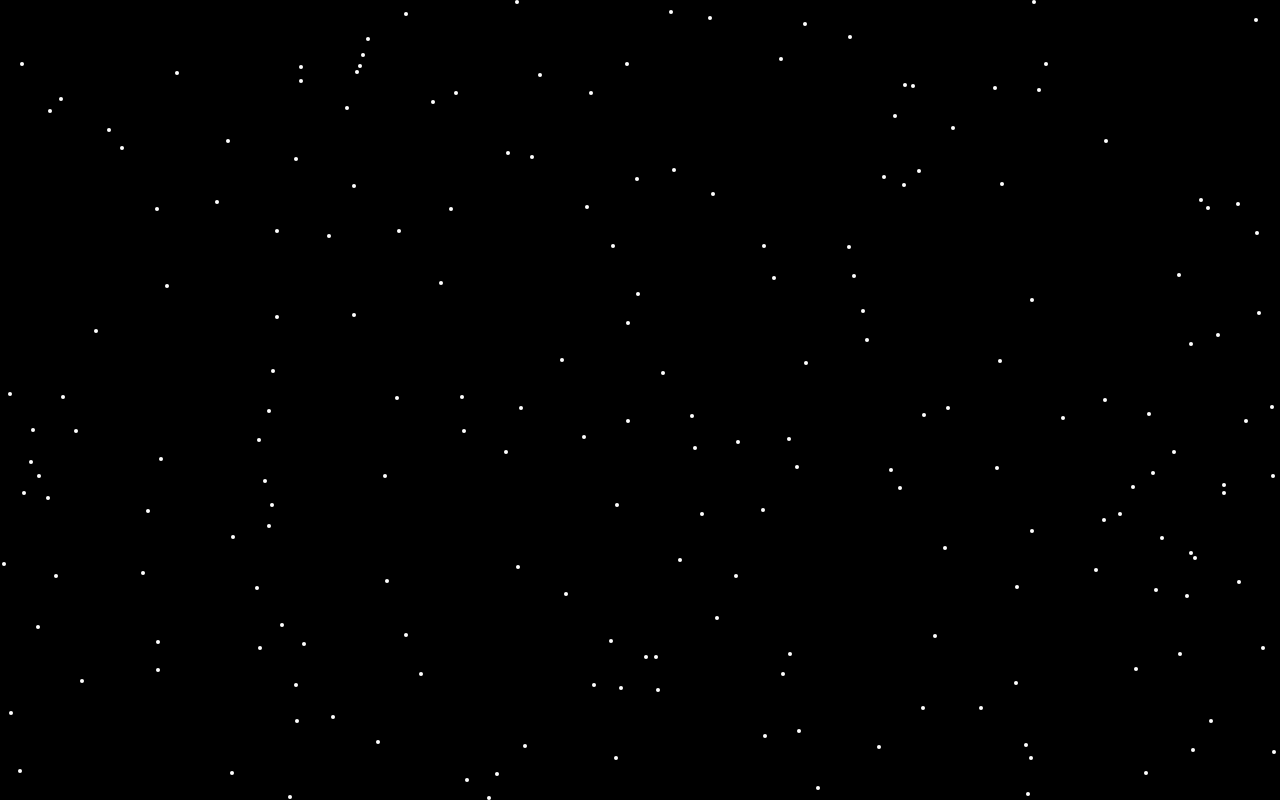
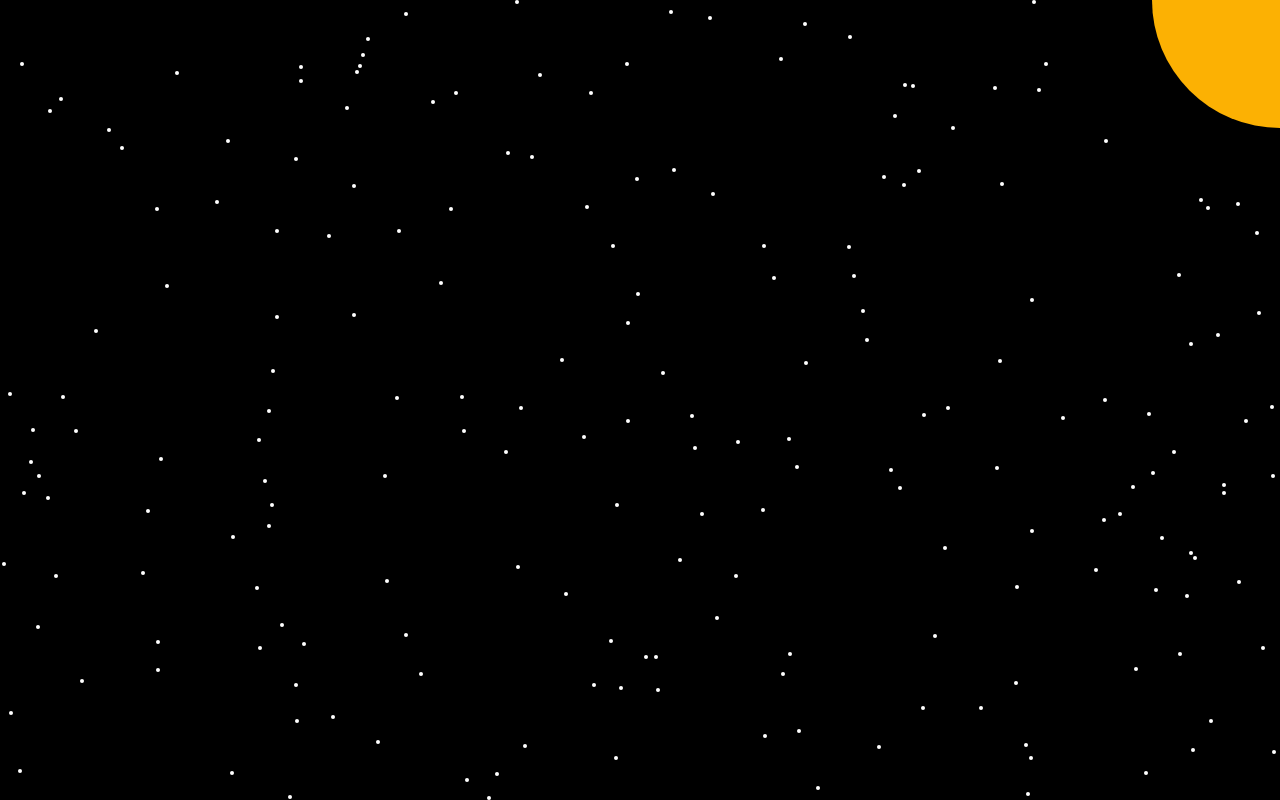
Before and after one commit to benjaminbrewerton/Portfolio, a plain HTML site: page index.html in a window 1280 px wide. Drawn offline with Linux system fonts and the light colour scheme.

Commit message:
Added Sun Drawing

```diff
--- a/css/main.css
+++ b/css/main.css
@@ -9,12 +9,19 @@ body {
 /*
   Initialise the canvas positioning
 */
-#background-canvas {
+.background-canvas {
   position: absolute;
+}
+
+#star-canvas {
+  margin: 0;
   top: 0;
   left: 0;
-  margin: 0;
 
   width: 100%;
   height: 100%;
 }
+
+#sun-canvas {
+
+}
--- a/index.html
+++ b/index.html
@@ -16,10 +16,10 @@
   <!-- JAVASCRIPT -->
   <script src="js/API.js"></script>
   <script src="js/render_background.js"></script>
+  <script src="js/render_sun.js"></script>
   <script type="text/javascript">
-    window.onload = function doBackground() {
-      renderStars();
-    }
+    // load it
+    window.onload = load;
   </script>
 
 </head>
--- a/js/API.js
+++ b/js/API.js
@@ -42,3 +42,9 @@ function getDocumentHeight() {
       document.documentElement["offsetHeight"]
     );
 }
+
+// Function to execute all load sequences
+function load() {
+    renderStars();
+    renderSun();
+}
--- a/js/render_background.js
+++ b/js/render_background.js
@@ -1,7 +1,7 @@
 var radius = 2; // Static variable for the radius of a star
 
 // Function to initialise the background canvas
-function initCanvas() {
+function initBackgroundCanvas(canv_id) {
     var canvas = {};
 
     // initialise the canvas parameters
@@ -9,7 +9,8 @@ function initCanvas() {
     canvas.context = canvas.node.getContext('2d');
     canvas.node.width = getDocumentWidth();
     canvas.node.height = getDocumentHeight();
-    canvas.node.id = "background-canvas";
+    canvas.node.className = "background-canvas";
+    canvas.node.id = canv_id;
 
     // append canvas to body
     document.body.appendChild(canvas.node);
@@ -48,12 +49,12 @@ function createLocations() {
 
 // Function to render the stars onto the background a specified number of times
 function renderStars() {
-    var canv = document.getElementById('background-canvas');
+    var canv = document.getElementById('star-canvas');
 
     // check if the canvas exists
     if(!canv) {
         // Initialise the document background
-        canv = initCanvas();
+        canv = initBackgroundCanvas("star-canvas");
         createLocations();
     }
 
@@ -79,4 +80,5 @@ function renderStars() {
     }
 }
 
+// check for a window resize
 window.addEventListener('resize', renderStars);
--- /dev/null
+++ b/js/render_sun.js
@@ -0,0 +1,69 @@
+var sun_percent_width = 0.1; // percentage width the sun should occupy
+
+// Function to initialise the star canvas
+function initSunCanvas(canv_id) {
+    var canvas = {};
+
+    // initialise the canvas parameters
+    canvas.node = document.createElement('canvas');
+    canvas.context = canvas.node.getContext('2d');
+    var square = document.body.clientWidth * sun_percent_width; // The sides of the canvas should be this width [square]
+    canvas.node.width = square;
+    canvas.node.height = square;
+    canvas.node.className = "background-canvas";
+    canvas.node.id = canv_id;
+    canvas.node.style.marginLeft = (document.body.clientWidth - square).toString() + "px"; // set the margin to align to the right
+
+    // append canvas to body
+    document.body.appendChild(canvas.node);
+
+    // return the canvas element
+    return canvas;
+}
+
+// Function to draw the sun
+function drawSun(ctx, loc_x, loc_y) {
+    // Draw the sun so its a quarter circle extending from 180 -> 270 degrees
+    ctx.arc(loc_x, loc_y, document.body.clientWidth * sun_percent_width, 0, Math.PI);
+}
+
+// Function to render the stars onto the background a specified number of times
+function renderSun() {
+    var canv = document.getElementById('sun-canvas');
+
+    // check if the canvas exists
+    if(!canv) {
+        // Initialise the document background
+        canv = initSunCanvas("sun-canvas");
+    } else {
+        var square = document.body.clientWidth * sun_percent_width; // The sides of the canvas should be this width [square]
+
+        console.log(square);
+
+        canv.style.marginLeft = (document.body.clientWidth*(1 - sun_percent_width)).toString() + "px"; // set the margin to align to the right
+        canv.width = square;
+        canv.height = square;
+
+        canv.getContext('2d').clearRect(0, 0, canv.width, canv.height); // clear it for redrawing
+    }
+
+    var cont = canv.context; // get the context to draw on
+
+    if(!cont) {
+        cont = canv.getContext('2d');
+    }
+
+    cont.beginPath(); // Begin drawing
+
+    cont.translate(document.body.clientWidth * sun_percent_width, 0);
+
+    // Actually draw the star at x=maximum_width and y=0
+    drawSun(cont, 0, 0);
+
+    // Set the fill colour to white and fill the circle
+    cont.fillStyle = "#fcb103";
+    cont.fill();
+}
+
+// check for a window resize
+window.addEventListener('resize', renderSun);
```
